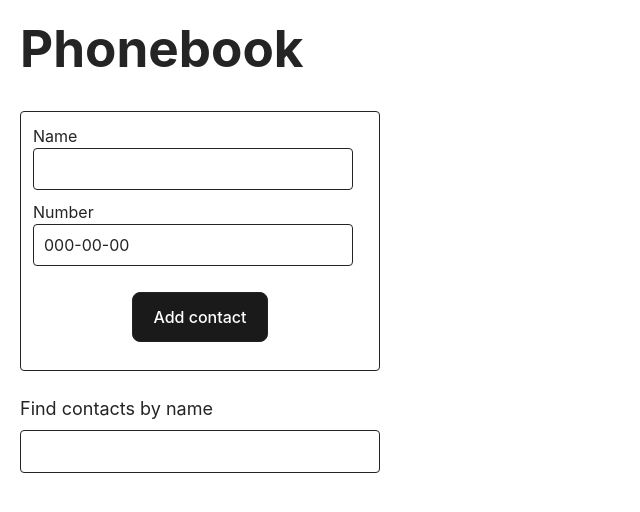
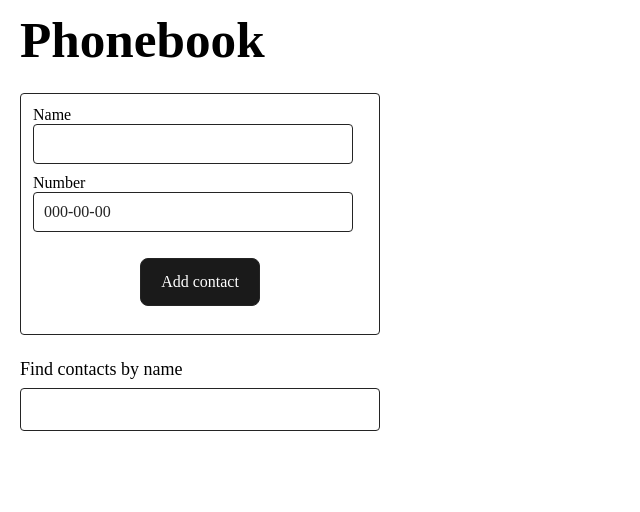
Before and after one commit to yuliiababkina/goit-react-hw-06, a React (Vite) app: page / in a window 1280 px wide. Shown: the top 512 px of the page, without its empty margins (0-640 px from the left). Built offline with nearby package versions, Linux system fonts and the light colour scheme.

Commit message:
styles updated

```diff
--- a/src/components/App.jsx
+++ b/src/components/App.jsx
@@ -1,6 +1,7 @@
 import ContactForm from "./ContactForm/ContactForm";
 import SearchBox from "./SearchBox/SearchBox";
 import ContactList from "./ContactList/ContactList";
+import "./App.module.css";
 
 const App = () => {
     return (
--- a/src/components/App.module.css
+++ b/src/components/App.module.css
@@ -1,4 +1,4 @@
-:root {
+#root {
     font-family: Inter, system-ui, Avenir, Helvetica, Arial, sans-serif;
     line-height: 1.5;
     font-weight: 400;
@@ -20,11 +20,9 @@
 }
 
 body {
-    margin: 0;
-    padding: 10px 20px;
-
     min-width: 320px;
     max-width: 1280px;
+    padding: 10px 20px;
 }
 
 h1 {
@@ -36,10 +34,5 @@ ul,
 ol {
     margin: 0;
     padding: 0;
+    list-style-type: none;
 }
-
-.notFound {
-    font-family: inherit;
-    font-size: 18px;
-    color: currentColor;
-}
--- a/src/components/Contact/Contact.module.css
+++ b/src/components/Contact/Contact.module.css
@@ -14,8 +14,8 @@
 
 .contactCardItem {
     display: flex;
+    align-items: baseline;
     gap: 8px;
-    align-items: baseline;
 }
 
 .contactCardItem:not(:last-child) {
--- a/src/components/ContactList/ContactList.module.css
+++ b/src/components/ContactList/ContactList.module.css
@@ -1,10 +1,5 @@
 .contactList {
     display: flex;
+    flex-wrap: wrap;
     gap: 12px;
-    flex-wrap: wrap;
-
-    list-style-type: none;
-    margin: 0;
-    padding: 0;
-    font-family: inherit;
 }
```
